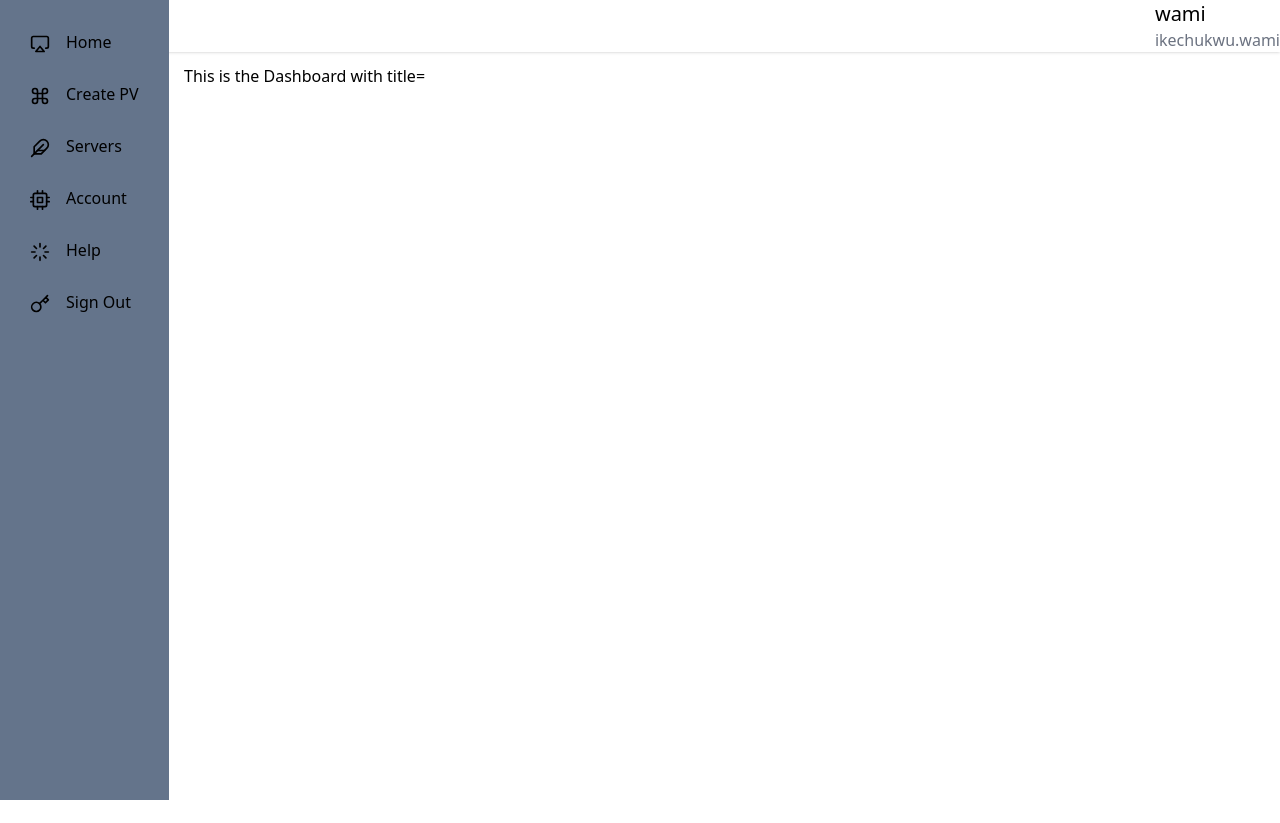
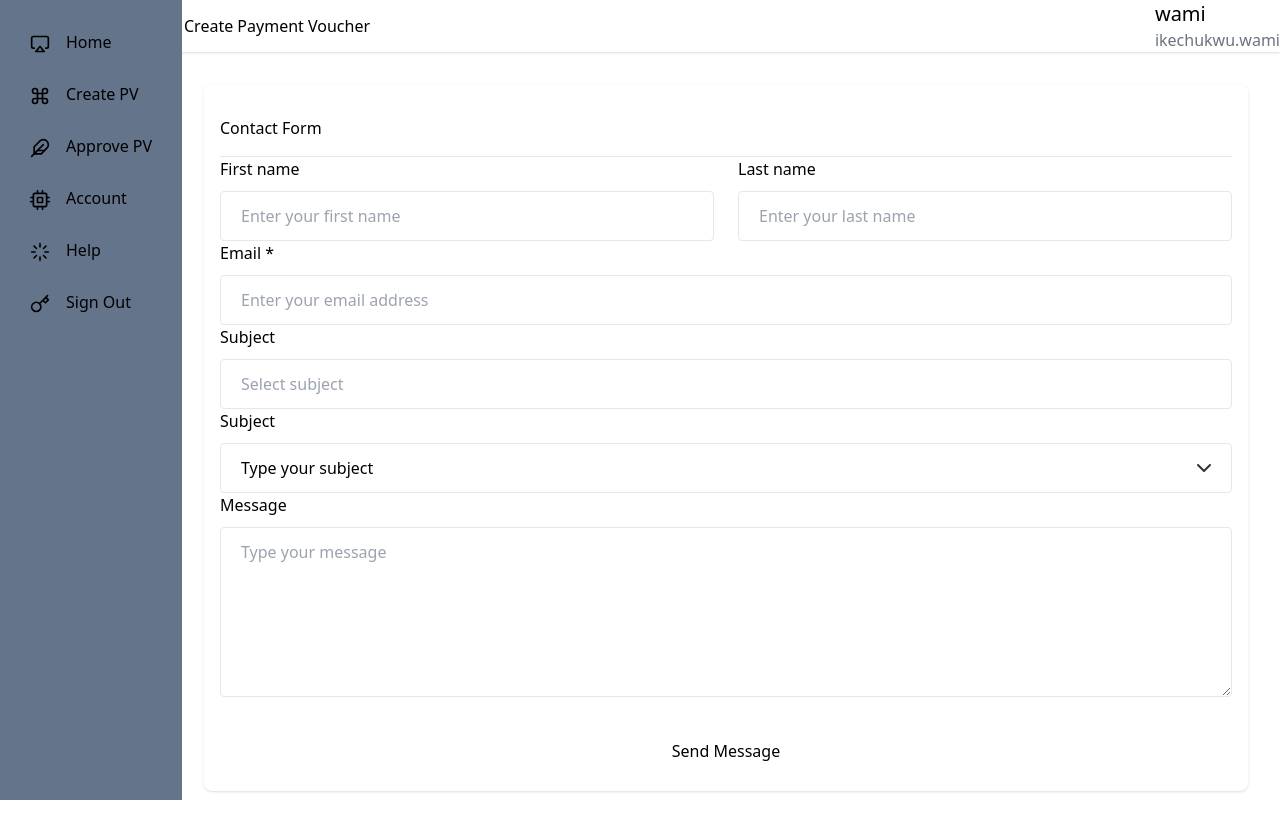
Before and after one commit to wamiikechukwu/cpv-client, a React (Vite) app: page /dashboard/create in a window 1280 px wide. Before the commit the page ends 800 px from the top, so only its background shows below. Built offline with nearby package versions, Linux system fonts and the light colour scheme.

Commit message:
feat: added create pv component

```diff
--- a/src/App.jsx
+++ b/src/App.jsx
@@ -3,6 +3,7 @@ import { createBrowserRouter, RouterProvider } from 'react-router-dom'
 import { Signin } from './pages/signin'
 import Signup from './pages/signup'
 import DashboardLayout from './components/layouts/dashboard_layout'
+
 import Error from './pages/Error'
 import Dashboard from './pages/dashboard'
 import { FiAirplay } from "react-icons/fi";
@@ -11,15 +12,15 @@ import { FiFeather } from "react-icons/fi";
 import { FiCpu } from "react-icons/fi";
 import { FiLoader } from "react-icons/fi";
 import { FiKey } from "react-icons/fi";
-
 import axios from 'axios'
 import { sideBarStyles } from './components/libs/styles/styles.tailwind'
+import { CreatePV } from './pages/create_pv'
 sideBarStyles
 
 const items = [
   { label: 'Home', icon: <FiAirplay className={sideBarStyles.navIcon} />, link: '' },
   { label: 'Create PV', icon: <FiCommand className={sideBarStyles.navIcon} />, link: 'create' },
-  { label: 'Servers', icon: <FiFeather className={sideBarStyles.navIcon} />, link: '/servers' },
+  { label: 'Approve PV', icon: <FiFeather className={sideBarStyles.navIcon} />, link: 'approve' },
   { label: 'Account', icon: <FiCpu className={sideBarStyles.navIcon} />, link: '/account', },
   { label: 'Help', icon: <FiLoader className={sideBarStyles.navIcon} />, link: '/help' },
   { label: 'Sign Out', icon: <FiKey className={sideBarStyles.navIcon} />, link: 'sign-out' }
@@ -37,7 +38,7 @@ const router = createBrowserRouter([
     element: <DashboardLayout sidebarItems={items} />,
     children: [
       { path: '', element: <Dashboard label={'Home'} /> },
-      { path: 'create', element: <Dashboard /> },
+      { path: 'create', element: <CreatePV label={'Create Payment Voucher'}/> },
 
 
     ]
--- /dev/null
+++ b/src/pages/create_pv.jsx
@@ -0,0 +1,126 @@
+import Header from "../components/libs/header"
+import { dashboardStyle } from "./styles/style.tailwind"
+
+
+// cheack if permission is valid for this route
+
+export const CreatePV = ({ label }) => {
+    return (
+        <>
+            <Header title={label} user={{ name: 'wami', email: 'ikechukwu.wami' }} />
+
+            <div className={dashboardStyle.container}>
+                <div className={dashboardStyle.subcontainer}>
+                    {/* <!-- Contact Form --> */}
+                    <div className="rounded-lg  bg-white shadow p-4">
+                        <div className="border-b border-stroke py-4 px-6.5 dark:border-strokedark">
+                            <h3 className="font-medium text-black dark:text-white">
+                                Contact Form
+                            </h3>
+                        </div>
+                        <form action="#">
+                            <div className="p-6.5">
+                                <div className="mb-4.5 flex flex-col gap-6 xl:flex-row">
+                                    <div className="w-full xl:w-1/2">
+                                        <label className="mb-2.5 block text-black dark:text-white">
+                                            First name
+                                        </label>
+                                        <input
+                                            type="text"
+                                            placeholder="Enter your first name"
+                                            className="w-full rounded border-[1.5px] border-stroke bg-transparent py-3 px-5 font-medium outline-none transition focus:border-primary active:border-primary disabled:cursor-default disabled:bg-whiter dark:border-form-strokedark dark:bg-form-input dark:focus:border-primary"
+                                        />
+                                    </div>
+
+                                    <div className="w-full xl:w-1/2">
+                                        <label className="mb-2.5 block text-black dark:text-white">
+                                            Last name
+                                        </label>
+                                        <input
+                                            type="text"
+                                            placeholder="Enter your last name"
+                                            className="w-full rounded border-[1.5px] border-stroke bg-transparent py-3 px-5 font-medium outline-none transition focus:border-primary active:border-primary disabled:cursor-default disabled:bg-whiter dark:border-form-strokedark dark:bg-form-input dark:focus:border-primary"
+                                        />
+                                    </div>
+                                </div>
+
+                                <div className="mb-4.5">
+                                    <label className="mb-2.5 block text-black dark:text-white">
+                                        Email <span className="text-meta-1">*</span>
+                                    </label>
+                                    <input
+                                        type="email"
+                                        placeholder="Enter your email address"
+                                        className="w-full rounded border-[1.5px] border-stroke bg-transparent py-3 px-5 font-medium outline-none transition focus:border-primary active:border-primary disabled:cursor-default disabled:bg-whiter dark:border-form-strokedark dark:bg-form-input dark:focus:border-primary"
+                                    />
+                                </div>
+
+                                <div className="mb-4.5">
+                                    <label className="mb-2.5 block text-black dark:text-white">
+                                        Subject
+                                    </label>
+                                    <input
+                                        type="text"
+                                        placeholder="Select subject"
+                                        className="w-full rounded border-[1.5px] border-stroke bg-transparent py-3 px-5 font-medium outline-none transition focus:border-primary active:border-primary disabled:cursor-default disabled:bg-whiter dark:border-form-strokedark dark:bg-form-input dark:focus:border-primary"
+                                    />
+                                </div>
+
+                                <div className="mb-4.5">
+                                    <label className="mb-2.5 block text-black dark:text-white">
+                                        Subject
+                                    </label>
+                                    <div className="relative z-20 bg-transparent dark:bg-form-input">
+                                        <select className="relative z-20 w-full appearance-none rounded border border-stroke bg-transparent py-3 px-5 outline-none transition focus:border-primary active:border-primary dark:border-form-strokedark dark:bg-form-input dark:focus:border-primary">
+                                            <option value="">Type your subject</option>
+                                            <option value="">USA</option>
+                                            <option value="">UK</option>
+                                            <option value="">Canada</option>
+                                        </select>
+                                        <span className="absolute top-1/2 right-4 z-30 -translate-y-1/2">
+                                            <svg
+                                                className="fill-current"
+                                                width="24"
+                                                height="24"
+                                                viewBox="0 0 24 24"
+                                                fill="none"
+                                                xmlns="http://www.w3.org/2000/svg"
+                                            >
+                                                <g opacity="0.8">
+                                                    <path
+                                                        fillRule="evenodd"
+                                                        clipRule="evenodd"
+                                                        d="M5.29289 8.29289C5.68342 7.90237 6.31658 7.90237 6.70711 8.29289L12 13.5858L17.2929 8.29289C17.6834 7.90237 18.3166 7.90237 18.7071 8.29289C19.0976 8.68342 19.0976 9.31658 18.7071 9.70711L12.7071 15.7071C12.3166 16.0976 11.6834 16.0976 11.2929 15.7071L5.29289 9.70711C4.90237 9.31658 4.90237 8.68342 5.29289 8.29289Z"
+                                                        fill=""
+                                                    ></path>
+                                                </g>
+                                            </svg>
+                                        </span>
+                                    </div>
+                                </div>
+
+                                <div className="mb-6">
+                                    <label className="mb-2.5 block text-black dark:text-white">
+                                        Message
+                                    </label>
+                                    <textarea
+                                        rows={6}
+                                        placeholder="Type your message"
+                                        className="w-full rounded border-[1.5px] border-stroke bg-transparent py-3 px-5 font-medium outline-none transition focus:border-primary active:border-primary disabled:cursor-default disabled:bg-whiter dark:border-form-strokedark dark:bg-form-input dark:focus:border-primary"
+                                    ></textarea>
+                                </div>
+
+                                <button className="flex w-full justify-center rounded bg-primary p-3 font-medium text-gray">
+                                    Send Message
+                                </button>
+                            </div>
+                        </form>
+                    </div>
+                </div>
+            </div>
+            <div>
+
+            </div>
+        </>
+    )
+}
--- a/src/pages/styles/style.tailwind.js
+++ b/src/pages/styles/style.tailwind.js
@@ -29,5 +29,6 @@ export const signUpStyle = {
 }
 
 export const dashboardStyle = {
-    container: 'pl-[11.5em] pr-3 pt-3 pb-3'
+    container: 'pl-[11.5em] pr-3 pt-3 pb-3',
+    subcontainer: 'p-5'
 }
```
